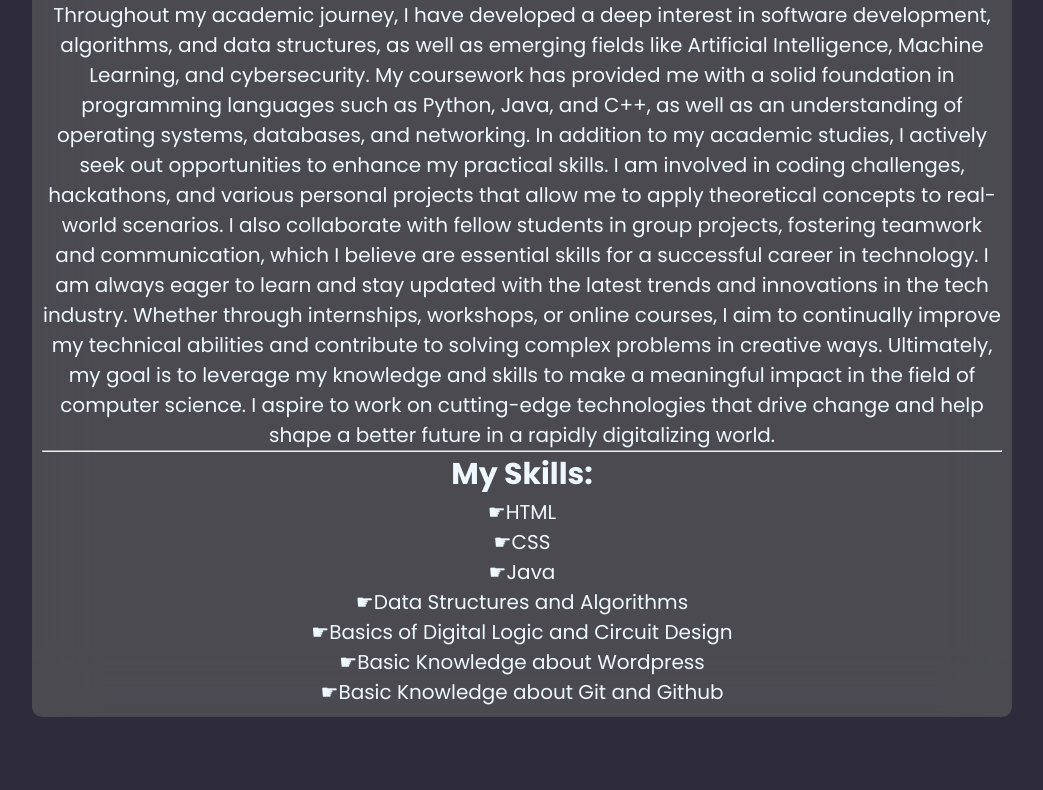
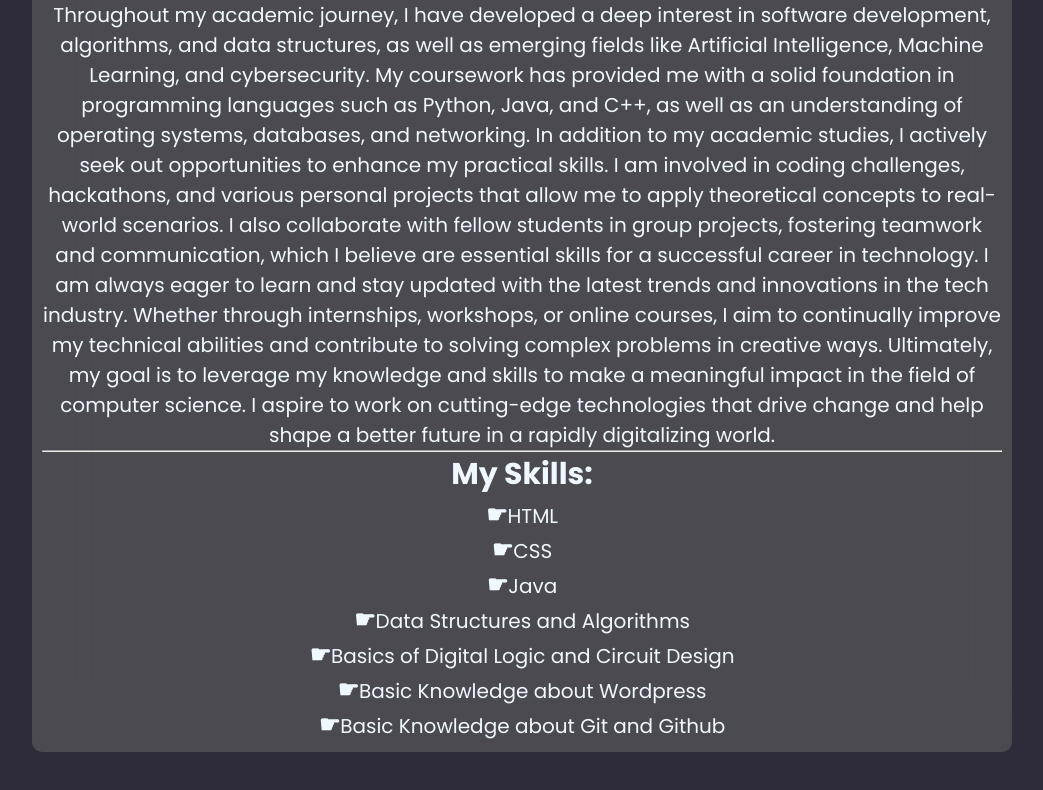
Before and after one commit to Aarogya-Kafle/Portfolio, a plain HTML site: page about.html in a window 1280 px wide. Shown: the part 814-1604 px from the top of the page, without its empty margins (118-1161 px from the left). Before the commit the page ends 1581 px from the top, so only its background shows below. Drawn offline with Linux system fonts and the light colour scheme.

Commit message:
bullet-size

```diff
--- a/about.html
+++ b/about.html
@@ -37,13 +37,13 @@
     <hr>
     <h2 style=" text-align: center;">My Skills:</h2>
     <ul style="list-style:none; list-style-position: inside;">
-    <li>&#9755;HTML</li>
-    <li>&#9755;CSS</li>
-    <li>&#9755;Java</li>
-    <li>&#9755;Data Structures and Algorithms</li>
-    <li>&#9755;Basics of Digital Logic and Circuit Design</li>
-    <li>&#9755;Basic Knowledge about Wordpress</li>
-    <li>&#9755;Basic Knowledge about Git and Github</li>
+    <li><b style="font-size: 24px;">&#9755;</b>HTML</li>
+    <li><b style="font-size: 24px;">&#9755;</b>CSS</li>
+    <li><b style="font-size: 24px;">&#9755;</b>Java</li>
+    <li><b style="font-size: 24px;">&#9755;</b>Data Structures and Algorithms</li>
+    <li><b style="font-size: 24px;">&#9755;</b>Basics of Digital Logic and Circuit Design</li>
+    <li><b style="font-size: 24px;">&#9755;</b>Basic Knowledge about Wordpress</li>
+    <li><b style="font-size: 24px;">&#9755;</b>Basic Knowledge about Git and Github</li>
     </ul>
 
 </div>
```
